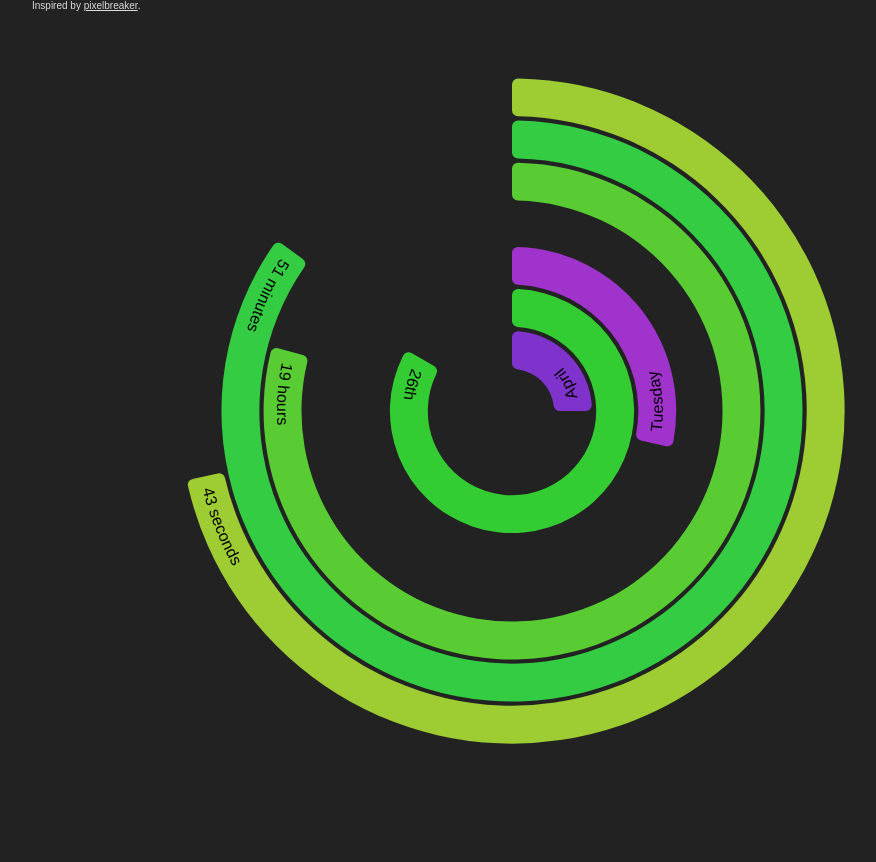
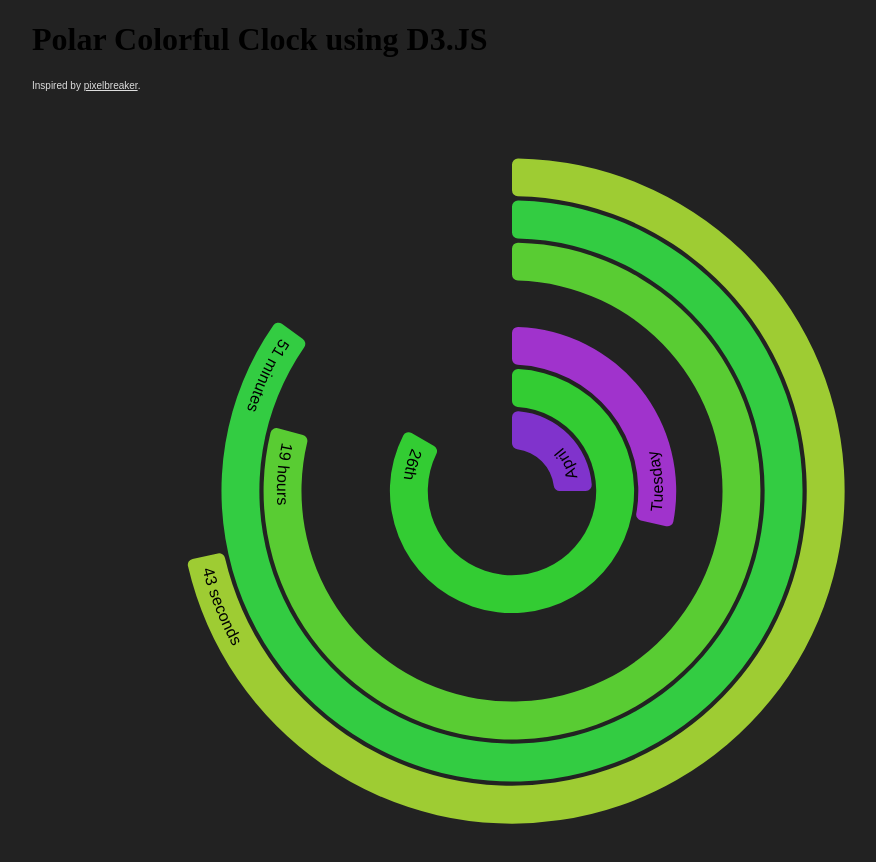
Before and after one commit to srinivasa1131/srinivasa1131.github.io, a plain HTML site: page polarcolorclock-d3.html in a window 1280 px wide. Shown: the whole page, without its empty margins (128-1004 px from the left). Before the commit the page ends 815 px from the top, so only its background shows below. Drawn offline with nearby package versions, Linux system fonts and the light colour scheme.

Commit message:
Update polarcolorclock-d3.html

```diff
--- a/polarcolorclock-d3.html
+++ b/polarcolorclock-d3.html
@@ -38,6 +38,7 @@ body {
 </style>
 </head>
 <body>
+  <h1> Polar Colorful Clock using D3.JS</h1>
   <footer><div id="credit">Inspired by <a href="http://blog.pixelbreaker.com/polarclock/">pixelbreaker</a>.</div>
 </footer>
 </body>
```
